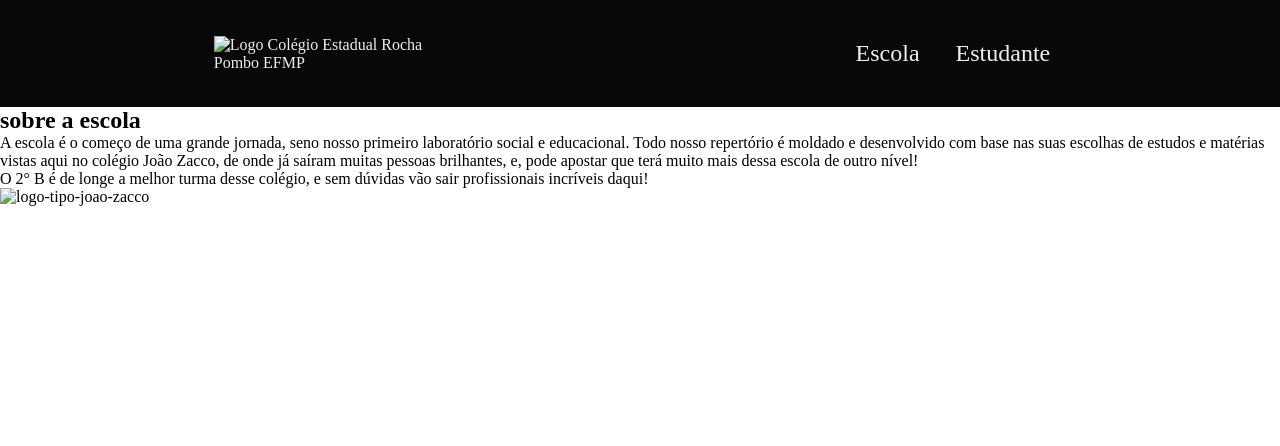
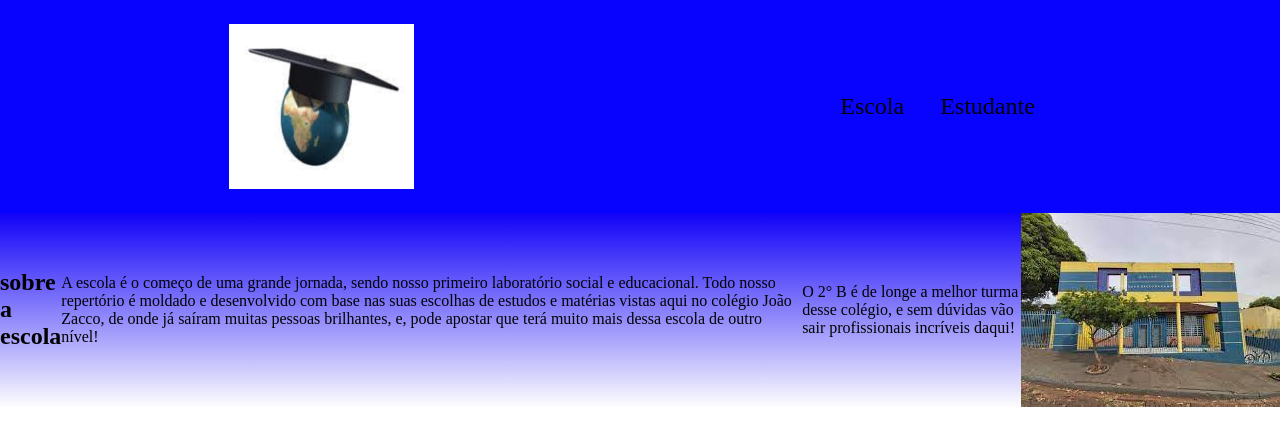
Before and after one commit to Storm445/turma-criativa-site, a plain HTML site: page index.html in a window 1280 px wide. Drawn offline with Linux system fonts and the light colour scheme.

Commit message:
Add files via upload

```diff
--- a/index.html
+++ b/index.html
@@ -9,7 +9,7 @@
 </head>
 <body>
     <header class="cabeçalho" >
-    <img class="cabeçalho-imagem" src="/tmp/guest-kioq5x/Área de Trabalho/turma-criativa-site-main/unnamed.jpg" alt="Logo Colégio Estadual Rocha Pombo EFMP">
+    <img class="cabeçalho-imagem" src="unnamed.jpg" alt="Logo Colégio Estadual Rocha Pombo EFMP">
     <ul class="cabeçalho-lista" >
         <li class="cabeçalho-lista-item" >Escola</li>
         <li class="cabeçalho-lista-item" >Estudante</li>
@@ -17,10 +17,10 @@
 <section class="Escola">
 <div class="escola-div-conteudo"></div>
 <h2 class="escola-titulo">sobre a escola</h2>
-<p class="escola-texto-um">A escola é o começo de uma grande jornada, seno nosso primeiro laboratório social e educacional. Todo nosso repertório é moldado e desenvolvido com base nas suas escolhas de estudos e matérias vistas aqui no colégio João Zacco, de onde já saíram muitas pessoas brilhantes, e, pode apostar que terá muito mais dessa escola de outro nível!</p>
+<p class="escola-texto-um">A escola é o começo de uma grande jornada, sendo nosso primeiro laboratório social e educacional. Todo nosso repertório é moldado e desenvolvido com base nas suas escolhas de estudos e matérias vistas aqui no colégio João Zacco, de onde já saíram muitas pessoas brilhantes, e, pode apostar que terá muito mais dessa escola de outro nível!</p>
 <p class="escola-texto-dois">O 2° B é de longe a melhor turma desse colégio, e sem dúvidas vão sair profissionais incríveis daqui!</p>
 </div>
-<img class="escola-imagem" src="/tmp/guest-kioq5x/Área de Trabalho/turma-criativa-site-main/unnamed (1).jpg" alt="logo-tipo-joao-zacco">
+<img class="escola-imagem" src="unnamed (1).jpg" alt="logo-tipo-joao-zacco">
 </section>
 
 </body>
--- a/style.css
+++ b/style.css
@@ -4,15 +4,15 @@
 }
 
 .cabeçalho{
-    background-color: rgb(8, 8, 8);
-color: rgb(241, 237, 237);
+    background-color: rgb(7, 3, 255);
+color: rgb(2, 2, 2);
 display: flex;
 justify-content: space-around;
 align-items: center;
 padding: 24px;
 }
   .cabeçalho-imagem {
-width: 20%;
+width: 15%;
   }
 
 .cabeçalho-lista-item{
@@ -20,3 +20,14 @@ width: 20%;
     margin: 16px;
     font-size: 24px;
 }
+.escola-imagem{
+width: 35%;
+}
+.Escola{
+  background-image:linear-gradient(#1101f8,#fdfdfd);
+  color: rgb(2, 2, 2);
+  display: flex;
+  justify-content: center;
+  align-items: center;
+  padding: 24px0;
+}
```
Also changed, not shown: unnamed (1).jpg (added), unnamed.jpg (added).
